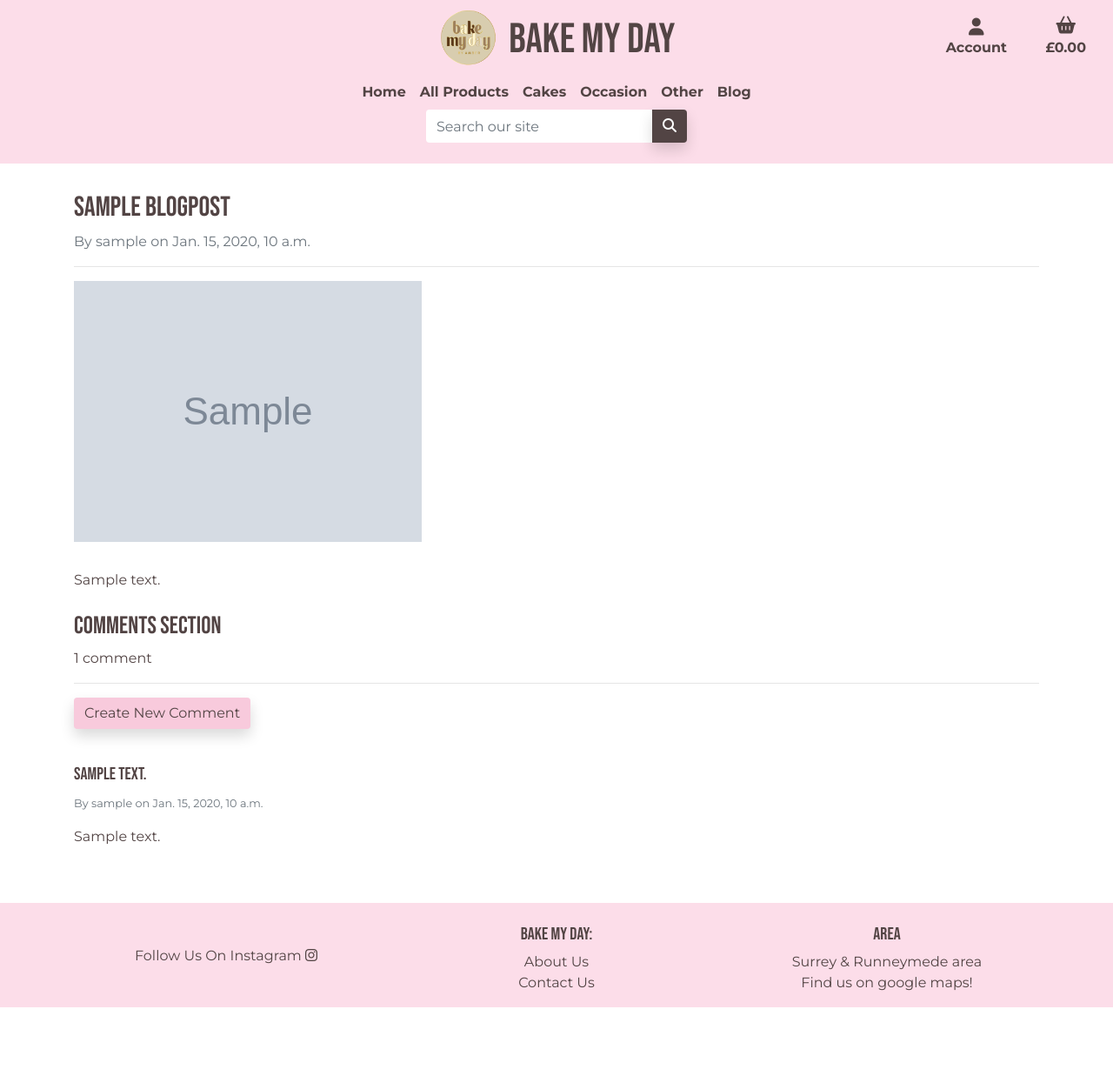
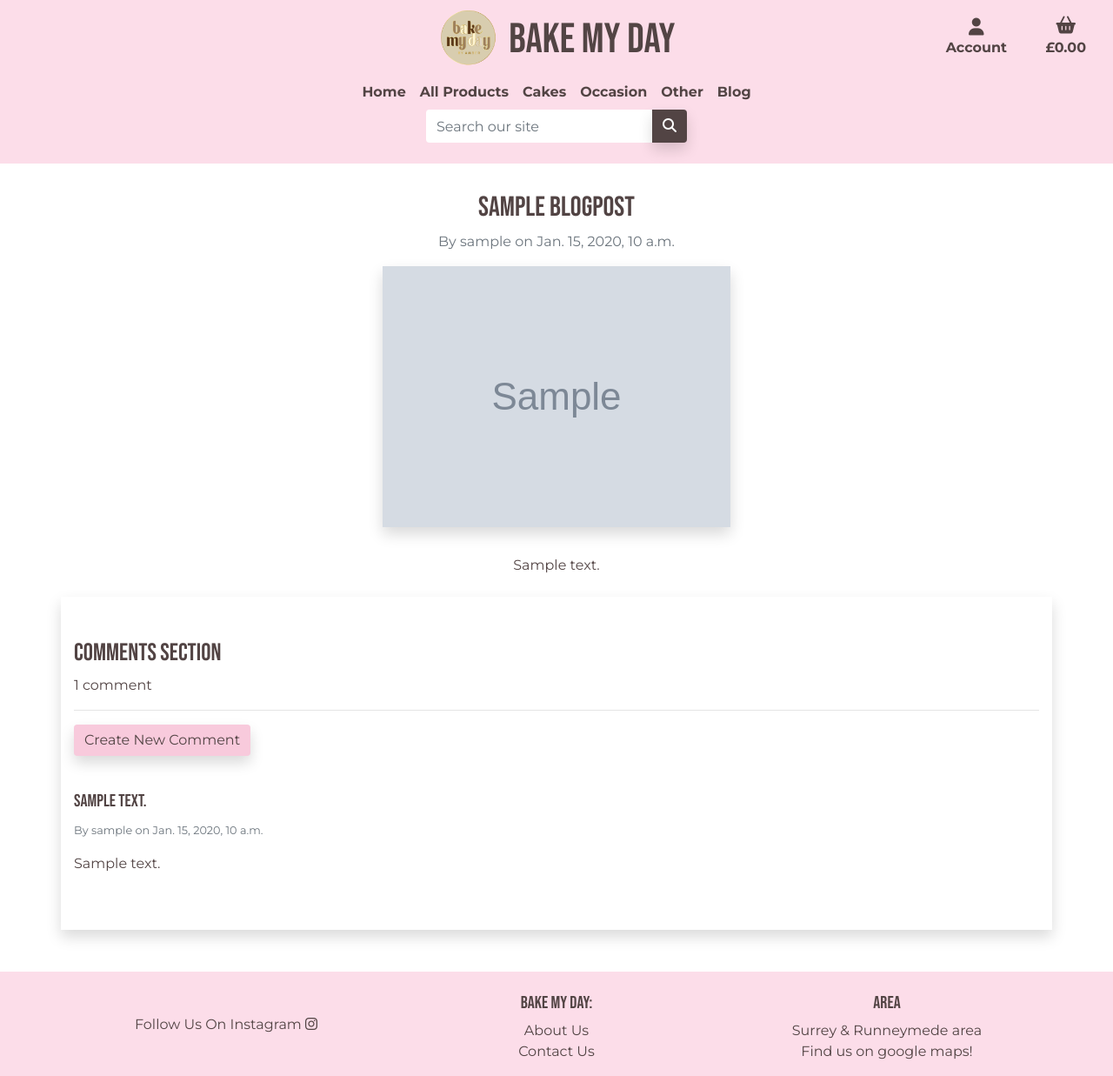
Before and after one commit to Alicepinch/bakemyday, a Django app: page /blog/1/ in a window 1280 px wide. Shown: the whole page at 87% size. Before the commit the page ends 1158 px from the top, so only its background shows below. Run offline with Django 3.2, Linux system fonts and the light colour scheme; tables that the repository leaves empty hold one stand-in row (values such as "Sample post"); grey boxes marked "Sample" are stand-in pictures; parts of the project's set-up code (start-up, migrations or seed data) failed here and were passed over; some libraries are stand-ins or nearby versions.

Commit message:
Edit blogpost functionality fixed and layout of blog detail improved

```diff
--- a/blog/templates/blog/blog-detail.html
+++ b/blog/templates/blog/blog-detail.html
@@ -6,12 +6,11 @@
 
 <!--Blogpost Name-->
 
-<div class="container header-container">
+<div class="container header-container text-center">
   <div class="row">
     <div class="col">
       <h2 class="page-headline">{{ blogpost.blog_title }}</h2>
-      <p class="mb-0 text-muted"> By {{ blogpost.author }} on {{ blogpost.date_created }}</p>
-      <hr>
+      <p class="mb-0 text-muted pb-3"> By {{ blogpost.author }} on {{ blogpost.date_created }}</p>
     </div>
   </div>
 </div>
@@ -22,18 +21,19 @@
 
 <!--Blogpost-->
 
-<div class="container">
+
+<div class="container text-center">
     <div class="col-12 p-0">
-        <div class="image-container">
+        <div class="image-containe">
           {% if blogpost.image %}
             <img
-              class="img-fluid blogdetail-img"
+              class="img-fluid shadow blogdetail-img"
               src="{{ blogpost.image.url }}"
               alt="{{ blogpost.blog_title }}"
             />
           {% else %}
             <img
-              class="img-fluid"
+              class="img-fluid shadow"
               src="{{ MEDIA_URL }}noimage.jpeg"
               alt="{{ blogpost.blog_title }}"
             />
@@ -50,14 +50,13 @@
       </div>
       <div class="col-12 p-0 pb-4">
           <p class="mb-0 p-0">{{ blogpost.blog_body }}</p>
-
       </div>
     </div>
 </div>
 
 <!--Comments Section-->
 
-<div class="container pb-5">
+<div class="container py-5 mb-5 shadow ">
     <div class="row">
       <div class="col-12 pb-3">
         <h3 class="blog-title">Comments Section</h3>
--- a/blog/views.py
+++ b/blog/views.py
@@ -74,7 +74,7 @@ def delete_blogpost(request, blogpost_id):
 
     blogpost = get_object_or_404(BlogPost, pk=blogpost_id)
 
-    if request.user.is_superuser or request.user == blogpost.author:
+    if request.user == blogpost.author or request.user.is_superuser:
         # Removes blopost from database
         blogpost.delete()
         messages.info(request, "Blogpost succesfully deleted")
@@ -92,24 +92,25 @@ def edit_blogpost(request, blogpost_id):
 
     blogpost = get_object_or_404(BlogPost, pk=blogpost_id)
 
-    if not request.user.is_superuser or request.user != blogpost.author:
+    if request.user == blogpost.author or request.user.is_superuser:
+        # Updates blogpost in database
+        if request.method == 'POST':
+            form = BlogForm(request.POST, request.FILES, instance=blogpost)
+            if form.is_valid():
+                form.save()
+                messages.info(request, 'Successfully updated blog post!')
+                return redirect(reverse('blog_detail', args=[blogpost.id]))
+            else:
+                messages.error(
+                        request, 'Failed to update the blog post. \
+                            Please make sure form is valid')
+        else:
+            form = BlogForm(instance=blogpost)
+    else:
         messages.error(
-            request, 'Sorry, you didnt create this \
-                blogpost so you cant edit it')
+                request, 'Sorry, you didnt create this \
+                    blogpost so you cant edit it')
         return redirect(reverse('home'))
-    # Updates blogpost in database
-    if request.method == 'POST':
-        form = BlogForm(request.POST, request.FILES, instance=blogpost)
-        if form.is_valid():
-            form.save()
-            messages.info(request, 'Successfully updated blog post!')
-            return redirect(reverse('blog_detail', args=[blogpost.id]))
-        else:
-            messages.error(
-                    request, 'Failed to update the blog post. \
-                        Please make sure form is valid')
-    else:
-        form = BlogForm(instance=blogpost)
 
     template = 'blog/edit-blogpost.html'
     context = {
```
